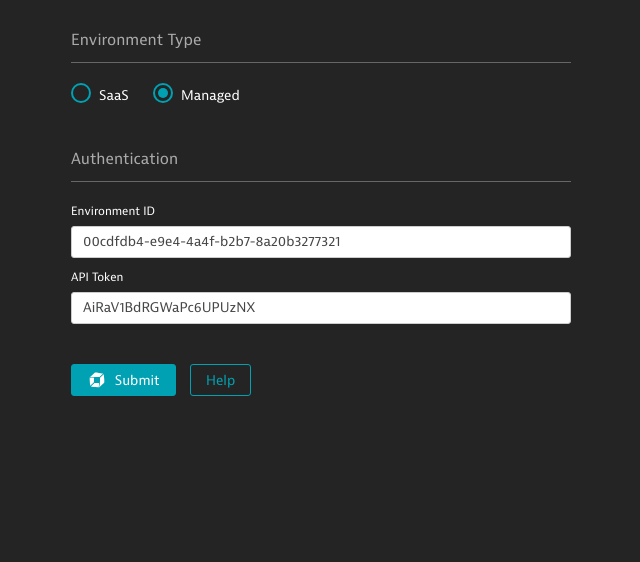
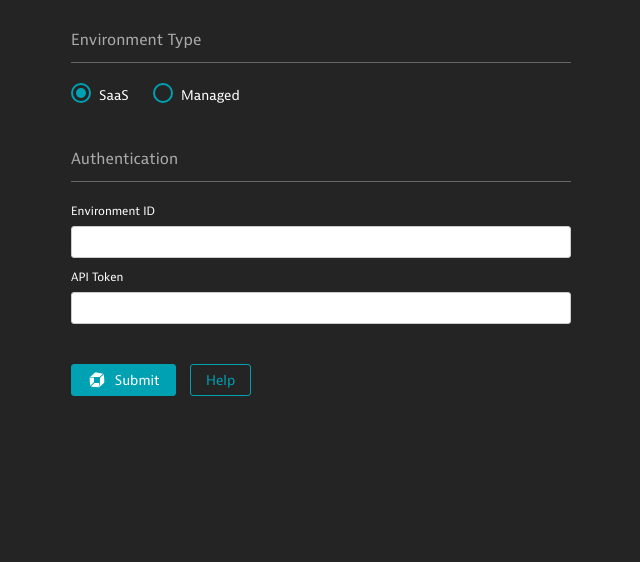
Before and after one commit to areknow/dynatrace-api-tool, a plain HTML site: page index.html in a window 1280 px wide. Shown: the part 238-800 px from the top of the page, without its empty margins (319-959 px from the left). Drawn offline with nearby package versions, Linux system fonts and the light colour scheme; files whose address does not match are found by name.

Commit message:
clean up

```diff
--- a/index.html
+++ b/index.html
@@ -90,7 +90,6 @@
     <div class="main-list-wrapper">
       <div class="main-list">
         <article id="timeseries">
-<!--          <span data-toggle=snackbar data-content="This is my awesome snackbar!">Click me</span>-->
           <h1>Timeseries</h1>
           <p>The timeseries endpoint delivers metrics that Dynatrace collects from the different monitored entities over time. This endpoint is used to read metrics, such as CPU usage, for selected entities over a given timeframe. By passing additional parameters this endpoint allows you to filter the selected timeseries for entity types and to specify what type of result aggregation the result should contain.</p>
           <div class="endpoint-wrapper">
@@ -221,25 +220,25 @@
         </div>
         <div class="input-section">
           <div class="title">Environment Type</div>
-          <input type="radio" class="radio" id="r1" name="env-type" value="saas" />
+          <input type="radio" class="radio" id="r1" name="env-type" value="saas" checked="checked"/>
           <label for="r1" class="radio__label">
             <span class="radio__caption">SaaS</span>
           </label>
-          <input type="radio" class="radio" id="r2" name="env-type" value="managed" checked="checked"/>
+          <input type="radio" class="radio" id="r2" name="env-type" value="managed"/>
           <label for="r2" class="radio__label">
             <span class="radio__caption">Managed</span>
           </label>
           <div id="managed-domain-wrapper" style="display:none; margin-top:10px;">
             <label for="text-managed-domain" class="label">Managed Domain</label>
-            <input type="text" class="inputfield margin" id="text-managed-domain" value="dynatrace-managed.dxs-platform.com">
+            <input type="text" class="inputfield margin" id="text-managed-domain" value="">
           </div>
         </div>
         <div class="input-section">
           <div class="title">Authentication</div>
           <label for="text-env-id" class="label">Environment ID</label>
-          <input type="text" class="inputfield margin" id="text-env-id" required value="00cdfdb4-e9e4-4a4f-b2b7-8a20b3277321"/>
+          <input type="text" class="inputfield margin" id="text-env-id" required value=""/>
           <label for="text-api-token" class="label">API Token</label>
-          <input type="text" class="inputfield" id="text-api-token" required value="AiRaV1BdRGWaPc6UPUzNX"/>
+          <input type="text" class="inputfield" id="text-api-token" required value=""/>
         </div>
         <div class="input-section buttons">
           <button id="submit-form" role="button" type="button" class="btn btn--primary">
```
